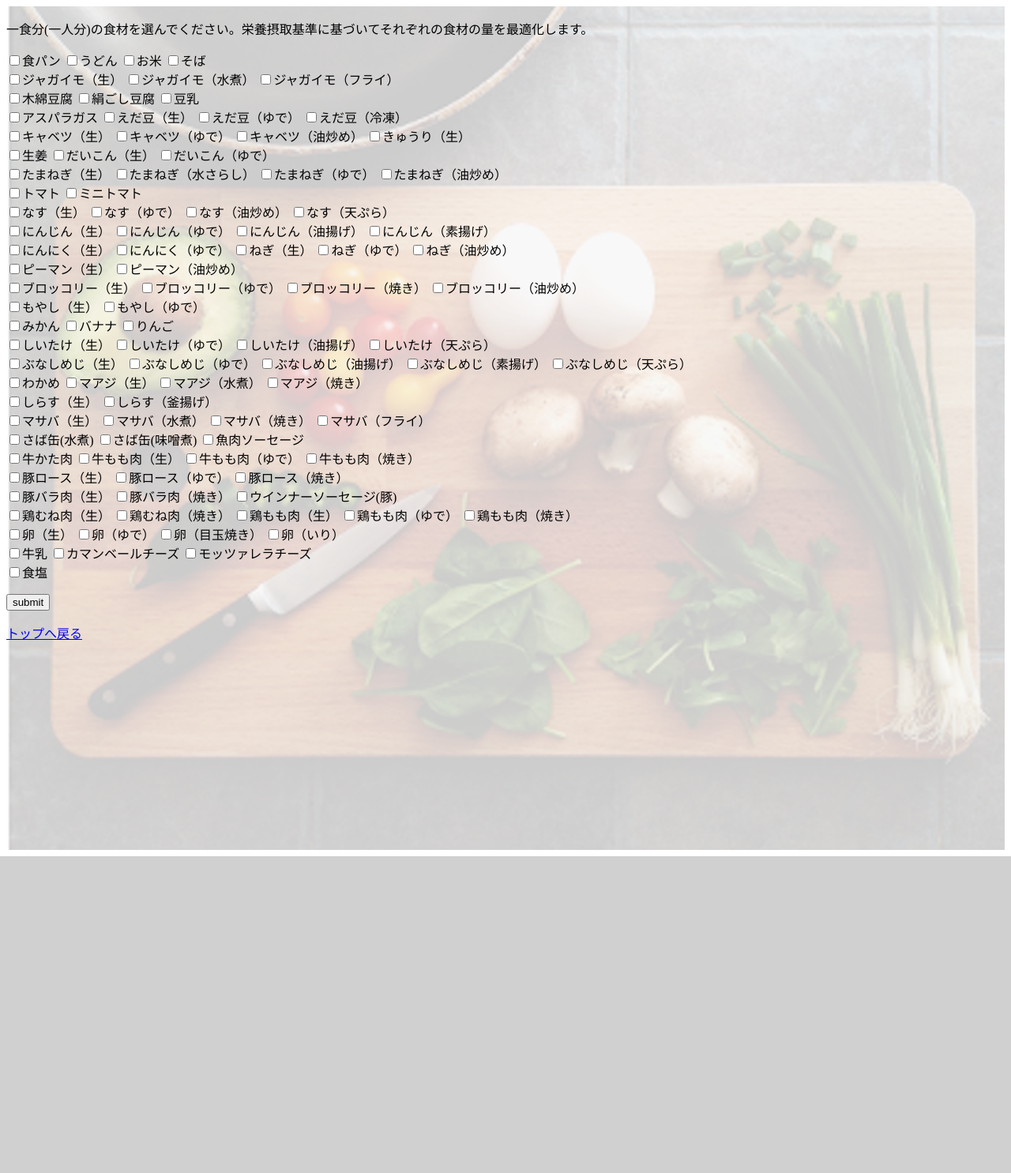
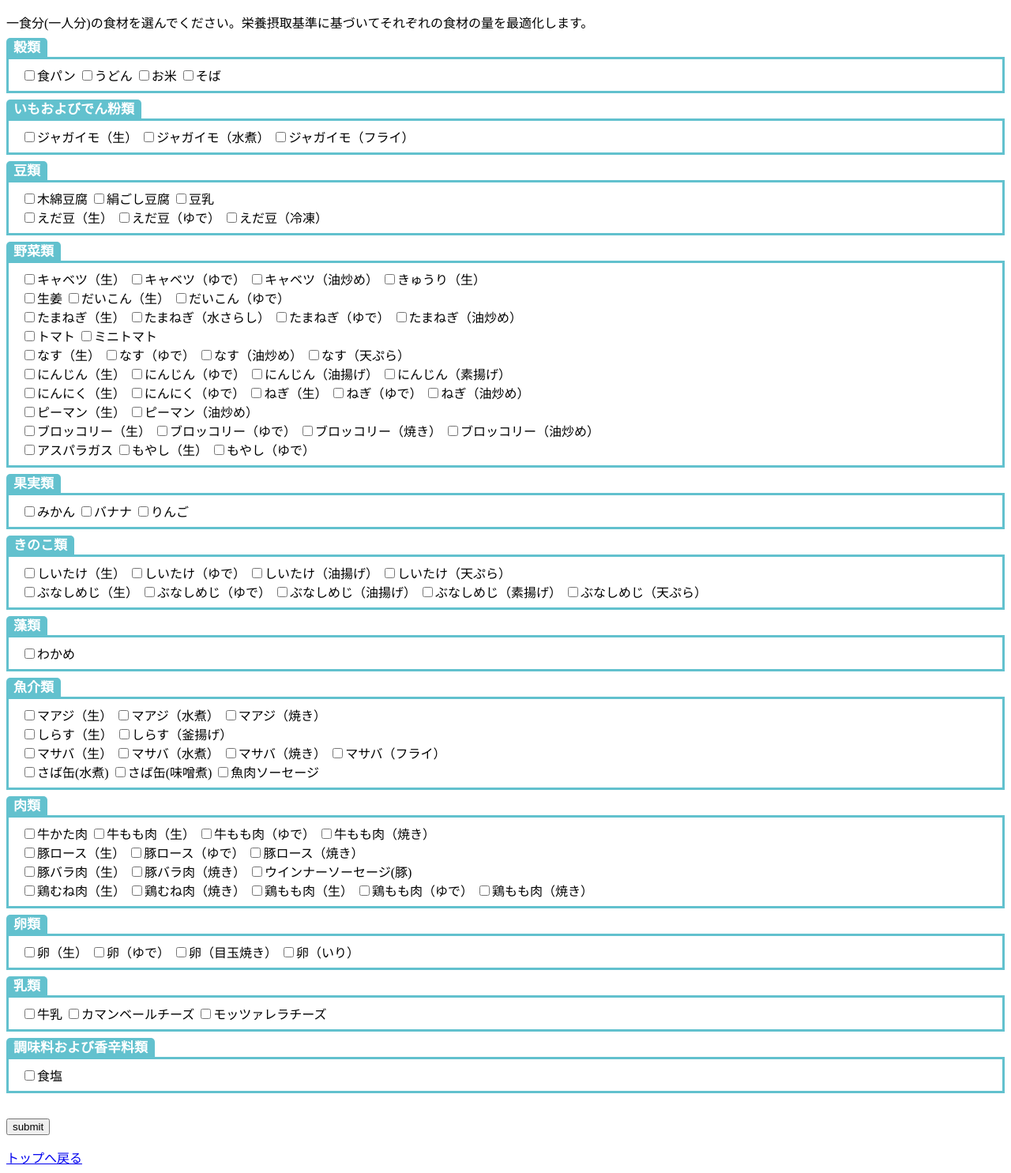
Before and after one commit to koba-r/nutrients_cal, a Flask app: page /input in a window 1280 px wide. Shown: the whole page at 79% size. Before the commit the page ends 1084 px from the top, so only its background shows below. Run offline with Flask 2, Linux system fonts and the light colour scheme.

Commit message:
食材の分類分けをしました

```diff
--- a/templates/checkbox.html
+++ b/templates/checkbox.html
@@ -23,6 +23,30 @@
   left: 0px;
   overflow: hidden;
   }
+  .box27 {
+    position: relative;
+    margin: 2em 0;
+    padding: 0.5em 1em;
+    border: solid 3px #62c1ce;
+}
+.box27 .box-title {
+    position: absolute;
+    display: inline-block;
+    top: -27px;
+    left: -3px;
+    padding: 0 9px;
+    height: 25px;
+    line-height: 25px;
+    font-size: 17px;
+    background: #62c1ce;
+    color: #ffffff;
+    font-weight: bold;
+    border-radius: 5px 5px 0 0;
+}
+.box27 p {
+    margin: 0;
+    padding: 0;
+}
 </style>
 <html>
   <head>
@@ -32,24 +56,35 @@
     <meta name="viewport" content="width=device-width, initial-scale=1, shrink-to-fit=no">
   </head>
   <body>
-    <div class="v9_258">
-      <div class="v9_259">
+    <!-- 画像を背景にすると下の方が入らなくなってしまったので画像を外しました(塚本) -->
+    <!-- <div class="v9_258">
+      <div class="v9_259"> -->
         <p>一食分(一人分)の食材を選んでください。栄養摂取基準に基づいてそれぞれの食材の量を最適化します。</p>
         <form action="/result" method="POST">
+        <div class="box27">
+          <span class="box-title">穀類</span>
           <label><input type="checkbox" name="food" value="29">食パン</label>
           <label><input type="checkbox" name="food" value="50">うどん</label>
           <label><input type="checkbox" name="food" value="130">お米</label>
           <label><input type="checkbox" name="food" value="184">そば</label><br>
+        </div>
+        <div class="box27">
+          <span class="box-title">いもおよびでん粉類</span>
           <label><input type="checkbox" name="food" value="239">ジャガイモ（生）</label>
           <label><input type="checkbox" name="food" value="240">ジャガイモ（水煮）</label>
           <label><input type="checkbox" name="food" value="242">ジャガイモ（フライ）</label><br>
+        </div>
+        <div class="box27">
+          <span class="box-title">豆類</span>
           <label><input type="checkbox" name="food" value="355">木綿豆腐</label>
           <label><input type="checkbox" name="food" value="358">絹ごし豆腐</label>
           <label><input type="checkbox" name="food" value="385">豆乳</label><br>
-          <label><input type="checkbox" name="food" value="465">アスパラガス</label>
           <label><input type="checkbox" name="food" value="476">えだ豆（生）</label>
           <label><input type="checkbox" name="food" value="477">えだ豆（ゆで）</label>
           <label><input type="checkbox" name="food" value="478">えだ豆（冷凍）</label><br>
+        </div>
+        <div class="box27">
+          <span class="box-title">野菜類</span>
           <label><input type="checkbox" name="food" value="529">キャベツ（生）</label>
           <label><input type="checkbox" name="food" value="530">キャベツ（ゆで）</label>
           <label><input type="checkbox" name="food" value="531">キャベツ（油炒め）</label>
@@ -82,11 +117,18 @@
           <label><input type="checkbox" name="food" value="772">ブロッコリー（ゆで）</label>
           <label><input type="checkbox" name="food" value="774">ブロッコリー（焼き）</label>
           <label><input type="checkbox" name="food" value="775">ブロッコリー（油炒め）</label><br>
+          <label><input type="checkbox" name="food" value="465">アスパラガス</label>
           <label><input type="checkbox" name="food" value="810">もやし（生）</label>
           <label><input type="checkbox" name="food" value="811">もやし（ゆで）</label><br>
+        </div>
+        <div class="box27">
+          <span class="box-title">果実類</span>
           <label><input type="checkbox" name="food" value="895">みかん</label>
           <label><input type="checkbox" name="food" value="995">バナナ</label>
           <label><input type="checkbox" name="food" value="1034">りんご</label><br>
+        </div>
+        <div class="box27">
+          <span class="box-title">きのこ類</span>
           <label><input type="checkbox" name="food" value="1056">しいたけ（生）</label>
           <label><input type="checkbox" name="food" value="1057">しいたけ（ゆで）</label>
           <label><input type="checkbox" name="food" value="1058">しいたけ（油揚げ）</label>
@@ -96,7 +138,13 @@
           <label><input type="checkbox" name="food" value="1070">ぶなしめじ（油揚げ）</label>
           <label><input type="checkbox" name="food" value="1071">ぶなしめじ（素揚げ）</label>
           <label><input type="checkbox" name="food" value="1072">ぶなしめじ（天ぷら）</label><br>
+        </div>
+        <div class="box27">
+          <span class="box-title">藻類</span>
           <label><input type="checkbox" name="food" value="1143">わかめ</label>
+        </div>
+        <div class="box27">
+          <span class="box-title">魚介類</span>
           <label><input type="checkbox" name="food" value="1157">マアジ（生）</label>
           <label><input type="checkbox" name="food" value="1159">マアジ（水煮）</label>
           <label><input type="checkbox" name="food" value="1160">マアジ（焼き）</label><br>
@@ -109,6 +157,9 @@
           <label><input type="checkbox" name="food" value="1352">さば缶(水煮)</label>
           <label><input type="checkbox" name="food" value="1353">さば缶(味噌煮)</label>
           <label><input type="checkbox" name="food" value="1607">魚肉ソーセージ</label><br>
+        </div>
+        <div class="box27">
+          <span class="box-title">肉類</span>
           <label><input type="checkbox" name="food" value="1691">牛かた肉</label>
           <label><input type="checkbox" name="food" value="1709">牛もも肉（生）</label>
           <label><input type="checkbox" name="food" value="1710">牛もも肉（ゆで）</label>
@@ -124,18 +175,28 @@
           <label><input type="checkbox" name="food" value="1891">鶏もも肉（生）</label>
           <label><input type="checkbox" name="food" value="1892">鶏もも肉（ゆで）</label>
           <label><input type="checkbox" name="food" value="1893">鶏もも肉（焼き）</label><br>
+        </div>
+        <div class="box27">
+          <span class="box-title">卵類</span>
           <label><input type="checkbox" name="food" value="1922">卵（生）</label>
           <label><input type="checkbox" name="food" value="1923">卵（ゆで）</label>
           <label><input type="checkbox" name="food" value="1924">卵（目玉焼き）</label>
           <label><input type="checkbox" name="food" value="1925">卵（いり）</label><br>
+        </div>
+        <div class="box27">
+          <span class="box-title">乳類</span>
           <label><input type="checkbox" name="food" value="1943">牛乳</label>
           <label><input type="checkbox" name="food" value="1977">カマンベールチーズ</label>
           <label><input type="checkbox" name="food" value="1984">モッツァレラチーズ</label><br>
+        </div>
+        <div class="box27">
+          <span class="box-title">調味料および香辛料類</span>
           <label><input type="checkbox" name="food" value="2296">食塩</label><br>
+        </div>
           <p><input type = "submit" value = "submit" /></p>
           <a href="/">トップへ戻る</a>
         </form>
-      </div>
-    </div>
+      <!-- </div>
+    </div> -->
   </body>
 </html>
```
